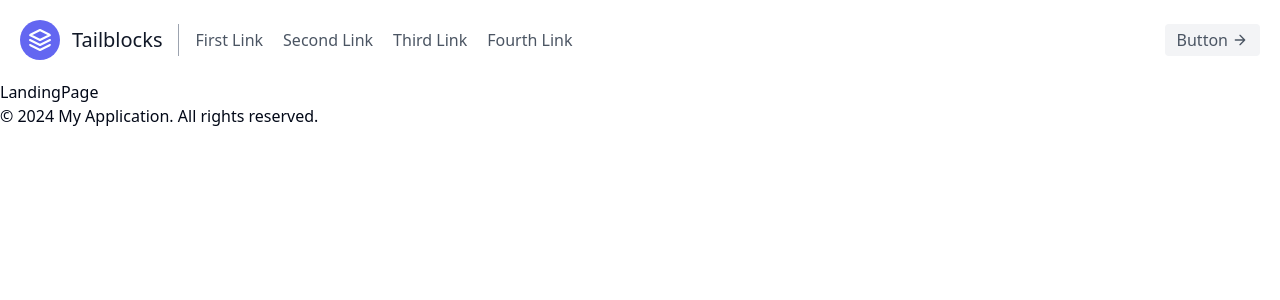
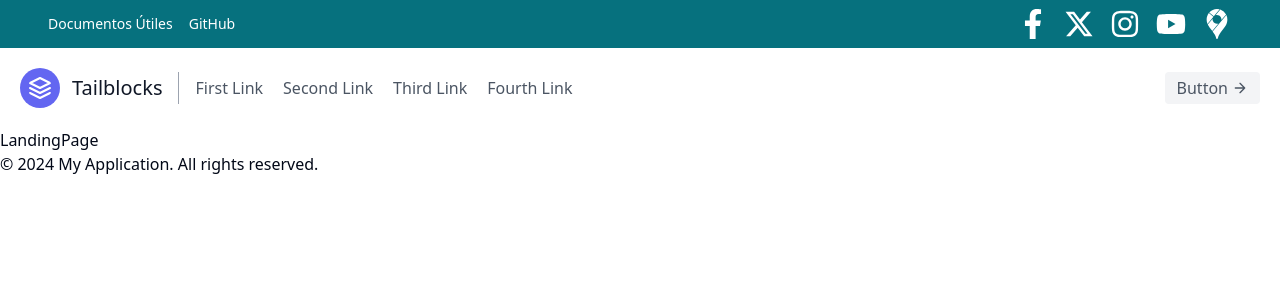
Before and after one commit to fablab-UV/fablab-WEB, a Next.js app: page / in a window 1280 px wide. Shown: the top 300 px of the page. Built offline with nearby package versions, Linux system fonts and the light colour scheme.

Commit message:
Concluido

```diff
--- a/package.json
+++ b/package.json
@@ -17,6 +17,7 @@
     "clsx": "^2.1.1",
     "react": "^18",
     "react-dom": "^18",
+    "react-icons": "^5.2.1",
     "tailwind-merge": "^2.3.0",
     "tailwindcss-animate": "^1.0.7",
     "ts-node": "^10.9.2"
--- a/src/app/layout.tsx
+++ b/src/app/layout.tsx
@@ -2,6 +2,7 @@
 import type { Metadata } from 'next'
 import { Inter as FontSans } from 'next/font/google'
 import '@/styles/globals.css'
+
 import { cn } from '@/lib/utils'
 
 const fontSans = FontSans({
--- a/src/layouts/Main-Layout/MainLayout.tsx
+++ b/src/layouts/Main-Layout/MainLayout.tsx
@@ -1,7 +1,9 @@
 // src/layouts/MainLayout.jsx
 import React from 'react'
-import Header from './components/Header/Header'
+import DesktopHeader from './components/header/desktop-header/DesktopHeader'
+import MobileHeader from './components/header/mobile-header/MobileHeader'
 import Footer from './components/Footer'
+import Topbar from './components/top-bar/TopBar'
 
 interface RootLayoutProps {
   children: React.ReactNode
@@ -10,7 +12,13 @@ interface RootLayoutProps {
 const MainLayout: React.FC<RootLayoutProps> = ({ children }) => {
   return (
     <>
-      <Header />
+      <div className="hidden md:block">
+        <Topbar />
+        <DesktopHeader />
+      </div>
+      <div className="block md:hidden">
+        <MobileHeader />
+      </div>
       <main>{children}</main>
       <Footer />
     </>
--- /dev/null
+++ b/src/layouts/Main-Layout/components/data/top-bar/icons.json
@@ -0,0 +1,29 @@
+{
+  "icons": [
+    {
+      "name": "Facebook",
+      "url": "https://www.facebook.com/fablabuv/?locale=es_LA",
+      "icon": "FaFacebookF"
+    },
+    {
+      "name": "Twitter",
+      "url": "https://x.com/fablabuv",
+      "icon": "FaXTwitter"
+    },
+    {
+      "name": "Instagram",
+      "url": "https://www.instagram.com/fablabuv/?hl=es",
+      "icon": "FaInstagram"
+    },
+    {
+      "name": "Youtube",
+      "url": "https://www.youtube.com/@fablabuv2276",
+      "icon": "FaYoutube"
+    },
+    {
+      "name": "Maps",
+      "url": "https://www.google.com/maps/place/FabLab+UV/@-33.0458861,-71.6157492,17z/data=!3m1!4b1!4m6!3m5!1s0x9689e0da3d49d357:0x82a39b4be3b5eed8!8m2!3d-33.0458861!4d-71.6131689!16s%2Fg%2F11bxj34l9_?entry=ttu",
+      "icon": "SiGooglemaps"
+    }
+  ]
+}
--- /dev/null
+++ b/src/layouts/Main-Layout/components/data/top-bar/links.json
@@ -0,0 +1,12 @@
+{
+  "links": [
+    {
+      "name": "Documentos Útiles",
+      "url": "#documentos"
+    },
+    {
+      "name": "GitHub",
+      "url": "https://github.com/fablab-UV"
+    }
+  ]
+}
--- /dev/null
+++ b/src/layouts/Main-Layout/components/header/desktop-header/DesktopHeader.tsx
@@ -0,0 +1,47 @@
+import React from 'react'
+
+const DesktopHeader: React.FC = () => {
+  return (
+    <header className="text-gray-600 body-font">
+      <div className="mx-auto flex flex-wrap p-5 flex-col md:flex-row items-center">
+        <div className="flex title-font font-medium items-center text-gray-900 mb-4 md:mb-0">
+          <svg
+            xmlns="http://www.w3.org/2000/svg"
+            fill="none"
+            stroke="currentColor"
+            strokeLinecap="round"
+            strokeLinejoin="round"
+            strokeWidth="2"
+            className="w-10 h-10 text-white p-2 bg-indigo-500 rounded-full"
+            viewBox="0 0 24 24"
+          >
+            <path d="M12 2L2 7l10 5 10-5-10-5zM2 17l10 5 10-5M2 12l10 5 10-5"></path>
+          </svg>
+          <span className="ml-3 text-xl">Tailblocks</span>
+        </div>
+        <nav className="md:mr-auto md:ml-4 md:py-1 md:pl-4 md:border-l md:border-gray-400	flex flex-wrap items-center text-base justify-center">
+          <a className="mr-5 hover:text-gray-900">First Link</a>
+          <a className="mr-5 hover:text-gray-900">Second Link</a>
+          <a className="mr-5 hover:text-gray-900">Third Link</a>
+          <a className="mr-5 hover:text-gray-900">Fourth Link</a>
+        </nav>
+        <button className="inline-flex items-center bg-gray-100 border-0 py-1 px-3 focus:outline-none hover:bg-gray-200 rounded text-base mt-4 md:mt-0">
+          Button
+          <svg
+            fill="none"
+            stroke="currentColor"
+            strokeLinecap="round"
+            strokeLinejoin="round"
+            strokeWidth="2"
+            className="w-4 h-4 ml-1"
+            viewBox="0 0 24 24"
+          >
+            <path d="M5 12h14M12 5l7 7-7 7"></path>
+          </svg>
+        </button>
+      </div>
+    </header>
+  )
+}
+
+export default DesktopHeader
--- a/src/layouts/Main-Layout/components/Header/Header.tsx
+++ b/src/layouts/Main-Layout/components/header/mobile-header/MobileHeader.tsx
@@ -1,8 +1,8 @@
 import React from 'react'
 
-const Navbar: React.FC = () => {
+const MobileHeader: React.FC = () => {
   return (
-    <header className="text-gray-600 body-font">
+    <header className="text-gray-600 body-font bg-black">
       <div className="mx-auto flex flex-wrap p-5 flex-col md:flex-row items-center">
         <div className="flex title-font font-medium items-center text-gray-900 mb-4 md:mb-0">
           <svg
@@ -44,4 +44,4 @@ const Navbar: React.FC = () => {
   )
 }
 
-export default Navbar
+export default MobileHeader
--- /dev/null
+++ b/src/layouts/Main-Layout/components/interfaces/link.interface.ts
@@ -0,0 +1,4 @@
+export interface LinkInterface {
+  name: string
+  url: string
+}
--- /dev/null
+++ b/src/layouts/Main-Layout/components/top-bar/TopBar.tsx
@@ -0,0 +1,62 @@
+import React from 'react'
+import linksData from '../data/top-bar/links.json'
+import iconsData from '../data/top-bar/icons.json'
+import { type LinkInterface } from '../interfaces/link.interface'
+import { FaFacebookF, FaTwitter, FaInstagram, FaYoutube } from 'react-icons/fa'
+import { FaXTwitter } from 'react-icons/fa6'
+import { SiGooglemaps } from 'react-icons/si'
+
+type IconKeys =
+  | 'FaFacebookF'
+  | 'FaTwitter'
+  | 'FaXTwitter'
+  | 'FaInstagram'
+  | 'FaYoutube'
+  | 'SiGooglemaps'
+
+const iconComponents: Record<IconKeys, React.ComponentType> = {
+  FaFacebookF,
+  FaTwitter,
+  FaXTwitter,
+  FaInstagram,
+  FaYoutube,
+  SiGooglemaps
+}
+
+const Topbar: React.FC = () => {
+  const links: LinkInterface[] = linksData.links
+  const icons = iconsData.icons
+  return (
+    <div className="top-bar p-4 top-bar ">
+      <div className="container mx-auto flex flex-col md:flex-row justify-between items-center max-h-4">
+        <div className="flex flex-wrap space-x-4 mb-4 md:mb-0">
+          {links.map((link, index) => (
+            <a
+              key={index}
+              href={link.url}
+              className="font-medium no-underline text-sm hover:text-gray-400"
+            >
+              {link.name}
+            </a>
+          ))}
+        </div>
+        <div className="flex space-x-4">
+          {icons.map((icon, index) => {
+            const IconComponent = iconComponents[icon.icon as IconKeys]
+            return (
+              <a
+                key={index}
+                href={icon.url}
+                className="text-3xl no-underline hover:text-gray-400"
+              >
+                <IconComponent />
+              </a>
+            )
+          })}
+        </div>
+      </div>
+    </div>
+  )
+}
+
+export default Topbar
--- /dev/null
+++ b/src/styles/colors.css
@@ -0,0 +1,17 @@
+@tailwind base;
+@tailwind components;
+@tailwind utilities;
+
+@layer base {
+  :root {
+    --bg-top-bar: #06717e;
+    --font-color: #ffffff;
+  }
+}
+
+@layer components {
+  .top-bar {
+    background-color: var(--bg-top-bar);
+    color: var(--font-color);
+  }
+}
--- a/src/styles/globals.css
+++ b/src/styles/globals.css
@@ -1,8 +1,10 @@
+@import './colors.css';
+
 @tailwind base;
-  @tailwind components;
-  @tailwind utilities;
+@tailwind components;
+@tailwind utilities;
 
-  @layer base {
+@layer base {
     :root {
       --background: 0 0% 100%;
       --foreground: 222.2 84% 4.9%;
@@ -66,7 +68,7 @@
     }
   }
 
-  @layer base {
+@layer base {
     * {
       @apply border-border;
     }
```
Also changed, not shown: 1 other file (tests, documents, lock files or other folders).
